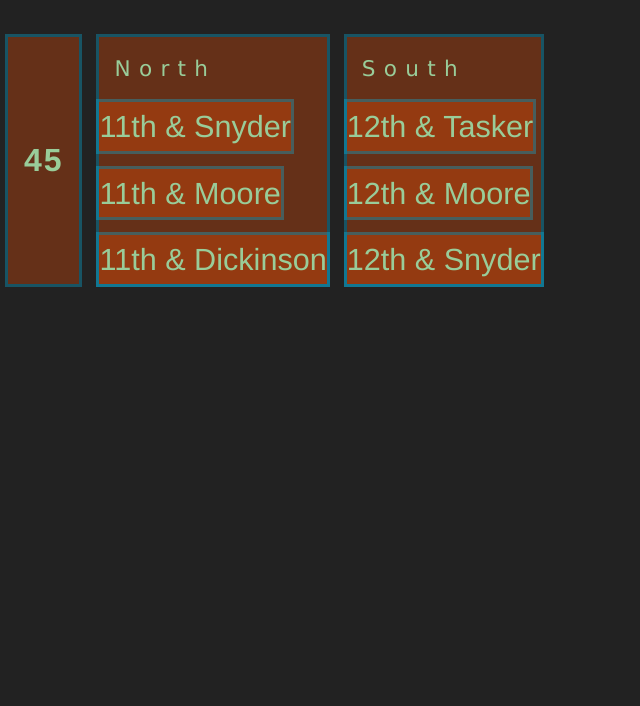
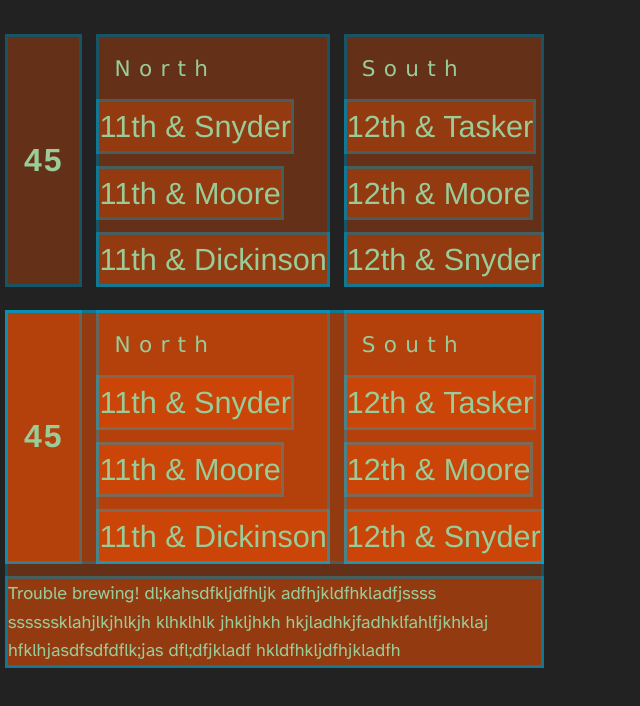
Before and after one commit to jos-eph/busneighbor, a plain HTML site: page horizontal.html in a window 1280 px wide. Shown: the whole page, without its empty margins (0-640 px from the left). Drawn offline with Linux system fonts and the light colour scheme.

Commit message:
add update for alert box

```diff
--- a/horizontal.css
+++ b/horizontal.css
@@ -68,6 +68,7 @@ a:hover {
     grid-template-rows: min-content min-content;
     width: min-content;
     max-height: 50vh;
+    align-self: start; /* */
 }
 
 .directionHeader {
@@ -96,5 +97,28 @@ a:hover {
     display: grid;
     gap: 20px;
     grid-template-columns: min-content min-content min-content;
+    min-width: fit-content;
     max-width: 80vw;
+    grid-template-rows: min-content; /* Adjust as needed */
 }
+
+.statusLineWithAlertMessage {
+    display: grid;
+    gap: 1em;
+    grid-template-columns: min-content;
+    grid-template-rows: min-content 1fr;
+    min-height: fit-content;
+    width: fit-content;
+}
+
+    .alertMessage {
+        font-family: "Atkinson Hyperlegible", Courier, 'Courier New', monospace;
+        word-wrap: break-word;
+        overflow: scroll;
+        box-sizing: border-box;
+        hyphens: auto;
+    }
+
+    .statusLineWithAlertMessage .statusLine {
+        display: flex;
+      }
--- a/horizontal.html
+++ b/horizontal.html
@@ -3,6 +3,9 @@
 <head>
   <title>Horizontal Test</title>
   <link rel="stylesheet" href="horizontal.css">
+  <link rel="preconnect" href="https://fonts.googleapis.com">
+  <link rel="preconnect" href="https://fonts.gstatic.com" crossorigin>
+  <link href="https://fonts.googleapis.com/css2?family=Atkinson+Hyperlegible:ital,wght@0,400;0,700;1,400;1,700&display=swap" rel="stylesheet">
 </head>
 <body>
 
@@ -45,5 +48,53 @@
     </div>
   </div>
 </div>
+
+<br>
+<div class="statusLineWithAlertMessage showMe">
+  <div class="statusLine showMe">
+    <div class="infoBox">
+      <div class="infoText busNumber showMe">
+          45
+      </div>
+    </div>
+    <div class="multiBusDirection showMe">
+      <div class="directionHeader"> North</div>
+      <div class="statusHolder">
+        <div class="infoText streetPosition showMe">
+          11th & Snyder
+        </div>
+        <div class="infoText streetPosition showMe">
+          11th & Moore
+        </div>
+        <div class="infoText streetPosition showMe">
+          11th & Dickinson
+        </div>
+
+
+      </div>
+    </div>
+    <div class="multiBusDirection showMe">
+      <div class="directionHeader"> South</div>
+      <div class="statusHolder">
+        <div class="infoText streetPosition showMe">
+          12th & Tasker
+        </div>
+        <div class="infoText streetPosition showMe">
+          12th & Moore
+        </div>
+        <div class="infoText streetPosition showMe">
+          12th & Snyder
+        </div>
+
+      </div>
+    </div>
+  </div>
+  <div class="alertMessage showMe">
+    <span>
+      Trouble brewing! dl;kahsdfkljdfhljk adfhjkldfhkladfjssss ssssssklahjlkjhlkjh klhklhlk jhkljhkh hkjladhkjfadhklfahlfjkhklaj hfklhjasdfsdfdflk;jas dfl;dfjkladf hkldfhkljdfhjkladfh
+    </span>
+  </div>
+</div>
+
 </body>
 </html>
```
